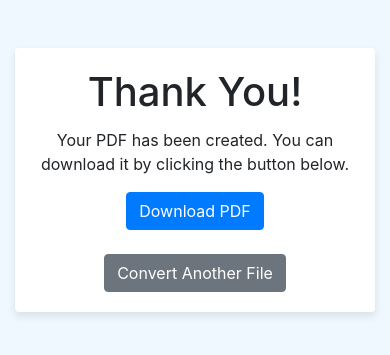
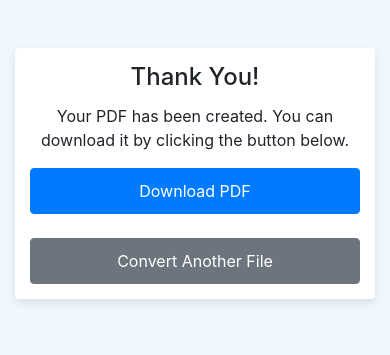
Before and after one commit to NikosDouras/OCR_3.mustDeploy, a Flask app: page /thankyou in a window 390 px wide. Shown: the part 56-411 px from the top of the page. Run offline with Flask 3, Linux system fonts and the light colour scheme; some libraries are stand-ins or nearby versions.

Commit message:
Update thankyou.html for android view 2

```diff
--- a/templates/thankyou.html
+++ b/templates/thankyou.html
@@ -17,7 +17,7 @@
         }
         .card {
             border: none;
-            box-shadow: 0 4px 8px rgba(0, 0, 0, 0.1);
+            box-shadow: 0 4px 8px rgba(0,0,0,0.1);
         }
         .btn-primary {
             background-color: #007bff;
@@ -26,6 +26,23 @@
         .btn-primary:hover {
             background-color: #0056b3;
             border-color: #0056b3;
+        }
+
+        /* Additional Android-specific adjustments */
+        @media (max-width: 768px) { /* Target smaller screens like most Android phones */
+            .card-body {
+                padding: 15px; /* Reduce padding for tighter layout */
+            }
+            .card-title {
+                font-size: 1.5rem; /* Slightly smaller heading */
+            }
+            .card-text {
+                font-size: 1rem; /* Adjust text size */
+            }
+            .btn {
+                padding: 10px 20px; /* Adjust button padding */
+                width: 100%; /* Make buttons full-width */
+            }
         }
     </style>
 </head>
```
